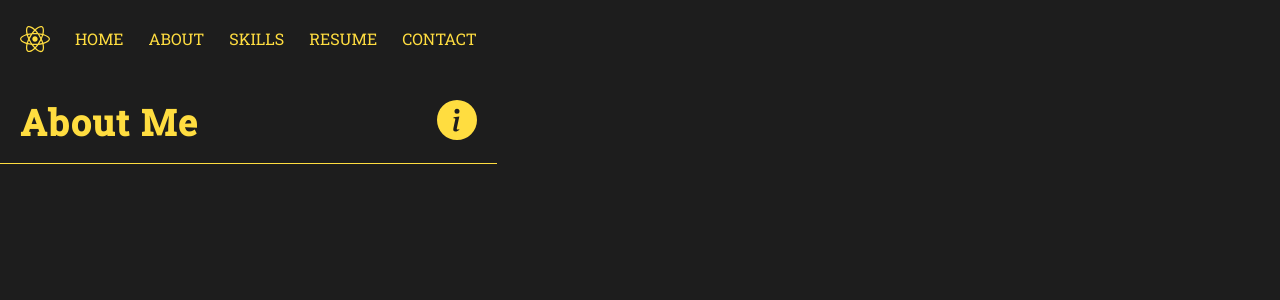
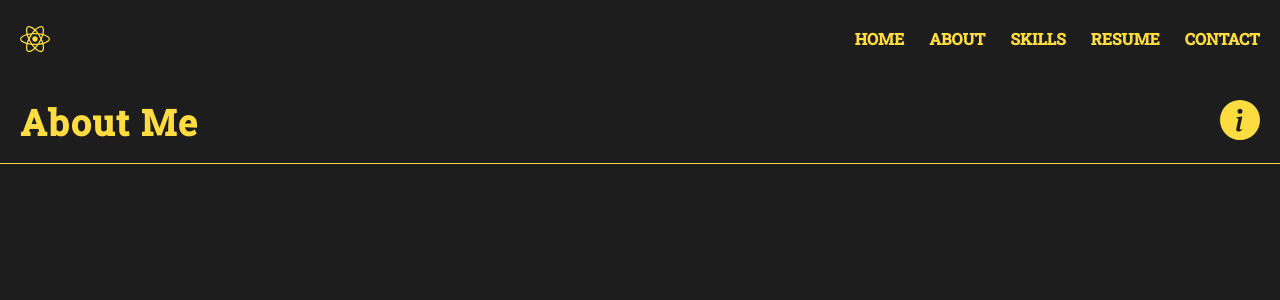
Before and after one commit to StephanVolynets/React-Portfolio, a React (Create React App) app: page /about in a window 1280 px wide. Shown: the top 300 px of the page. Built offline with nearby package versions, Linux system fonts and the light colour scheme.

Commit message:
Finishing once and for all

```diff
--- a/package.json
+++ b/package.json
@@ -37,6 +37,8 @@
     ]
   },
   "devDependencies": {
-    "react-router-dom": "^6.16.0"
+    "@vitejs/plugin-react-refresh": "^1.3.6",
+    "react-router-dom": "^6.16.0",
+    "vite": "^5.3.3"
   }
 }
--- a/src/App.js
+++ b/src/App.js
@@ -23,7 +23,7 @@ export default function App() {
     const renderParticleJsInHomePage = location.pathname === '/';
 
     return (
-        <div className="App" style={{ position: "absolute" }}>
+        <div className="App" style={{ position: "relative" }}>
             {/* particles js */}
             {
                 renderParticleJsInHomePage &&
--- a/src/components/Particles.js
+++ b/src/components/Particles.js
@@ -41,7 +41,7 @@ const ParticlesComponent = (props) => {
             },
             particles: {
                 number: {
-                    value: 35,  // sets the initial count of particles to 100
+                    value: 35,  // sets the initial count of particles to 25
                 },
                 links: {
                     enable: true, // enabling this will make particles linked together
--- a/src/components/navBar/styles.scss
+++ b/src/components/navBar/styles.scss
@@ -8,6 +8,7 @@
     justify-content: center;
     align-items: center;
     font-size: 1.2rem;
+    font-weight: bolder;
     position: sticky !important;
     top: 0;  // Define where you want the sticky behavior to start
     z-index: 2;
@@ -31,16 +32,18 @@
             list-style: none;
             text-align: left;
 
+
             &_item {
                 line-height: 40px;
                 margin-right: 1.5rem;
                 font-size: 1.6rem;
 
+
                 &::after {
                     content: '';
                     display: block;
                     height: 3px;
-                    width: 0;
+                    width: 100%;
                     background: transparent;
                     transition: all 0.5s ease;
                 }
@@ -71,6 +74,8 @@
         display: flex;
         flex-direction: column;
         justify-content: center;
+        align-items: center;  // Add this line
+        text-align: center;  // Add this line
         width: 100%;
         position: absolute;
         top: 80px;
@@ -85,11 +90,13 @@
         }
 
         &_item {
-            border-bottom: 1px solid #282828;
+            display: flex; // added
+            justify-content: space-evenly;
+            border-bottom: 1px solid #bec5c8;
             margin: 0px;
             padding: 25px 0px;
+
         }
-
     }
 
     .nav-icon {
@@ -97,6 +104,5 @@
         cursor: pointer;
         color: var(--yellow-theme-main-color, yellow);
         padding-right: 20px;
-
     }
 }
--- a/src/containers/home/index.jsx
+++ b/src/containers/home/index.jsx
@@ -16,7 +16,7 @@ const Home = () => {
         <section id="home" className="home">
             <div className="home_text-wrapper">
                 <h1>
-                    Hello, I'm Stephan.
+                    Hello, I'm Stephan
                     <br />
                     Data Science Student
                 </h1>
@@ -26,9 +26,8 @@ const Home = () => {
             duration={1.5}
             delay={1}
             start={{
-                transform : "translateY(550px)"
+                transform : "translateY(40px)"
             }}
-
             end={{
                 transform : "translatex(0px)"
             }}
```
Also changed, not shown: 2 other files (tests, documents, lock files or other folders).
